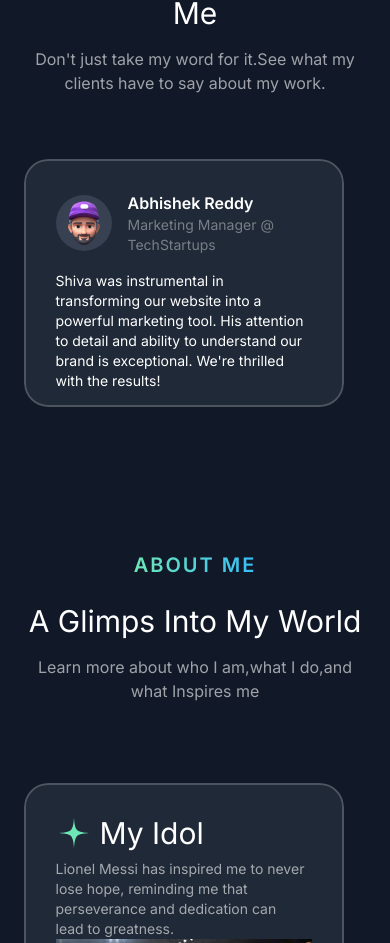
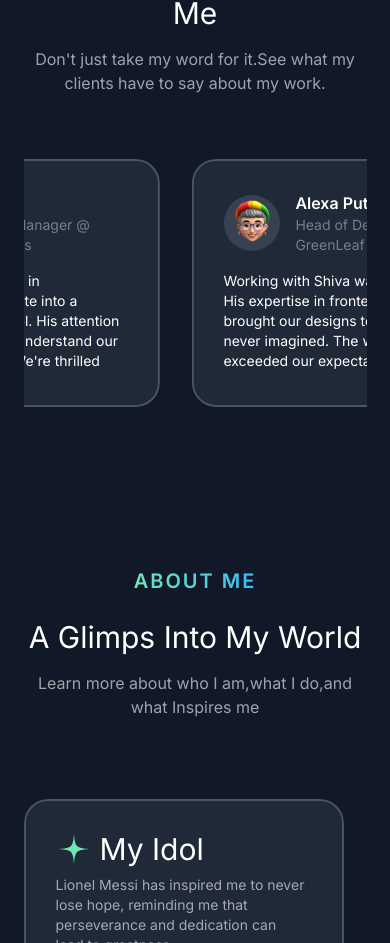
Before and after one commit to ShivaShankarReddy098/My_Portfolio_Using_NextJs, a Next.js app: page / in a window 390 px wide. Shown: the part 4856-5799 px from the top of the page. Built offline with nearby package versions, Linux system fonts and the light colour scheme; a web font is replaced by a local one.

Commit message:
Added Animations to Cards

```diff
--- a/src/sections/Header.tsx
+++ b/src/sections/Header.tsx
@@ -1,7 +1,7 @@
 export const Header = () => {
   return (
     <div className="flex justify-center items-center relative  top-3 z-10">
-      <nav className="flex gap-1 p-0.5 border fixed top-3 border-white/15 rounded-full bg-white/10 backdrop-blur">
+      <nav className="flex gap-1 p-0.5 lg:gap-16 border fixed top-3 border-white/15 rounded-full bg-white/10 backdrop-blur">
         <a href="#" className="nav-item">
           Home
         </a>
--- a/src/sections/Testimonials.tsx
+++ b/src/sections/Testimonials.tsx
@@ -5,34 +5,35 @@ import memojiAvatar4 from "@/assets/images/memoji-avatar-4.png";
 import memojiAvatar5 from "@/assets/images/memoji-avatar-5.png";
 import { SectionHeader } from "@/components/SectionHeader";
 import Image from "next/image";
+import { Fragment } from "react";
 
 const testimonials = [
   {
-    name: "Abhishek Reddy",
+    name: "C.Ronaldo",
     position: "Marketing Manager @ TechStartups",
     text: "Shiva was instrumental in transforming our website into a powerful marketing tool. His attention to detail and ability to understand our brand is exceptional. We're thrilled with the results!",
     avatar: memojiAvatar1,
   },
   {
-    name: "Olivia Green",
+    name: "Alexa Puttelas",
     position: "Head of Design @ GreenLeaf",
     text: "Working with Shiva was a pleasure. His expertise in frontend development brought our designs to life in a way we never imagined. The website has exceeded our expectations.",
     avatar: memojiAvatar2,
   },
   {
-    name: "Daniel White",
+    name: "Neymer Junior",
     position: "CEO @ InnovateCo",
     text: "Shiva's ability to create seamless user experiences is unmatched. Our website has seen a significant increase in conversions since launching the new design. We couldn't be happier.",
     avatar: memojiAvatar3,
   },
   {
-    name: "Emily Carter",
+    name: "Unknown",
     position: "Product Manager @ GlobalTech",
     text: "Shiva is a true frontend wizard. He took our complex product and transformed it into an intuitive and engaging user interface. We're already seeing positive feedback from our customers.",
     avatar: memojiAvatar4,
   },
   {
-    name: "Michael Brown",
+    name: "L.Suarez",
     position: "Director of IT @ MegaCorp",
     text: "Shiav's work on our website has been nothing short of exceptional. He's a talented developer who is also a great communicator. We highly recommend him.",
     avatar: memojiAvatar5,
@@ -49,12 +50,14 @@ export const TestimonialsSection = () => {
           description="Don't just take my word for it.See what my clients have to say
         about my work."
         />
-        <div className="mt-16 lg:mt-24 flex overflow-x-clip [mask-image:linear-gradient(to_right,transparent,black_10%,black_90%,trasparent)]">
-          <div className="flex flex-none gap-8">
+        <div className="mt-12 lg:mt-20 flex overflow-x-clip py-4 [mask-image:linear-gradient(to_right,transparent,black_10%,black_90%,trasparent)]">
+          <div className="flex flex-none pr-8 gap-8 animate-move-left [animation-duration:65s] hover:[animation-play-state:paused]">
+            {[...new Array(2)].fill(0).map((_, index) => (
+              <Fragment key={index}>
                 {testimonials.map((testimonial) => (
                   <div
                     key={testimonial.name}
-                className=" max-w-xs md:max-w-md md:p-8 px-8 pt-8 md:pt-12 md:px-10 lg:pt-16 lg:px-20 md:mt-5 after:pointer-events-none bg-gray-800 rounded-3xl overflow-hidden z-0 after:z-10  relative after:content[''] after:absolute after:inset-0 after:outline-white/20 after:outline-2 after:rounded-3xl after:outline after:-outline-offset-2"
+                    className="hover:-rotate-3 transition duration-300  max-w-xs md:max-w-md md:p-8 px-8 pt-8 md:pt-12 md:px-10 lg:pt-10 lg:px-10 md:mt-5 after:pointer-events-none bg-gray-800 rounded-3xl overflow-hidden z-0 after:z-10  relative after:content[''] after:absolute after:inset-0 after:outline-white/20 after:outline-2 after:rounded-3xl after:outline after:-outline-offset-2"
                   >
                     <div className="flex gap-4 items-center">
                       <div className="size-14 bg-gray-700 inline-flex rounded-full items-center justify-center flex-shrink-0">
@@ -76,6 +79,8 @@ export const TestimonialsSection = () => {
                     </p>
                   </div>
                 ))}
+              </Fragment>
+            ))}
           </div>
         </div>
       </div>
```
Lines whose indentation alone changed are shown as unchanged.
